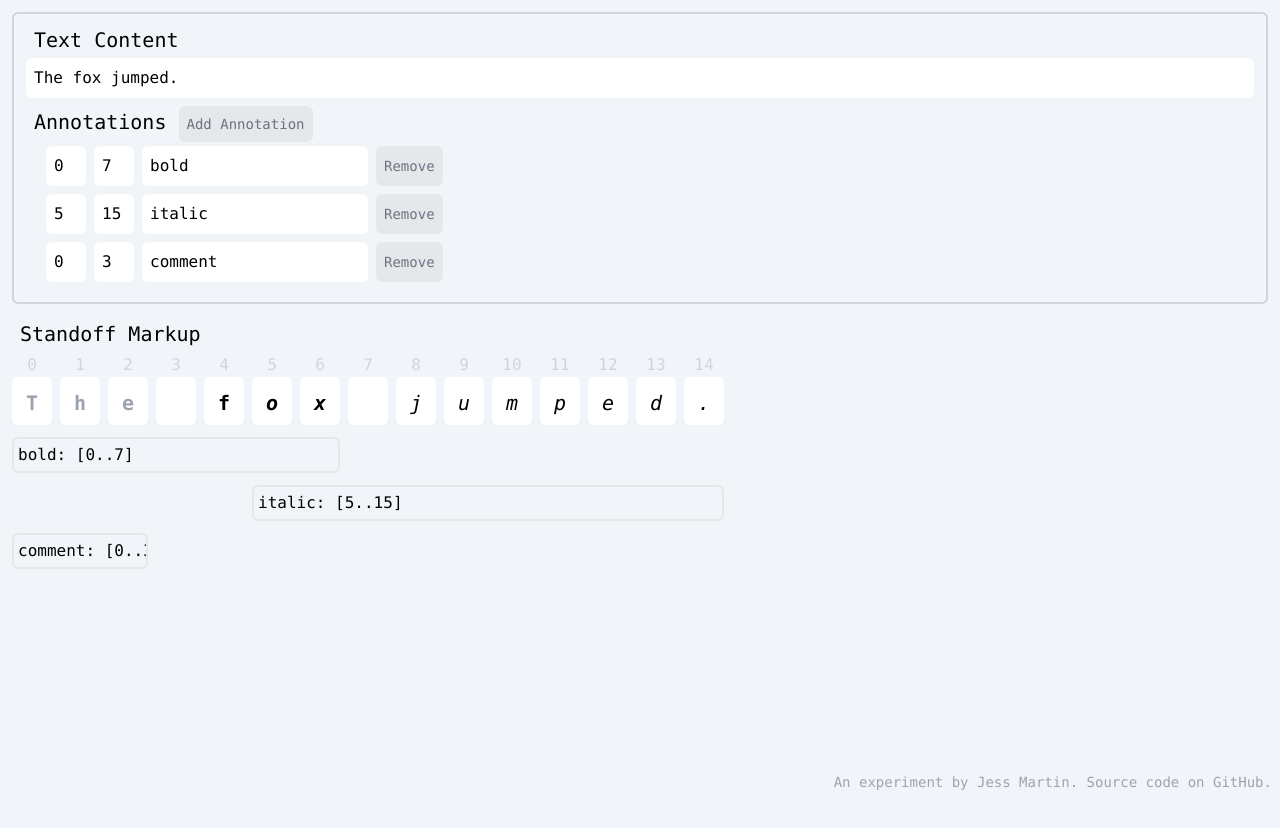
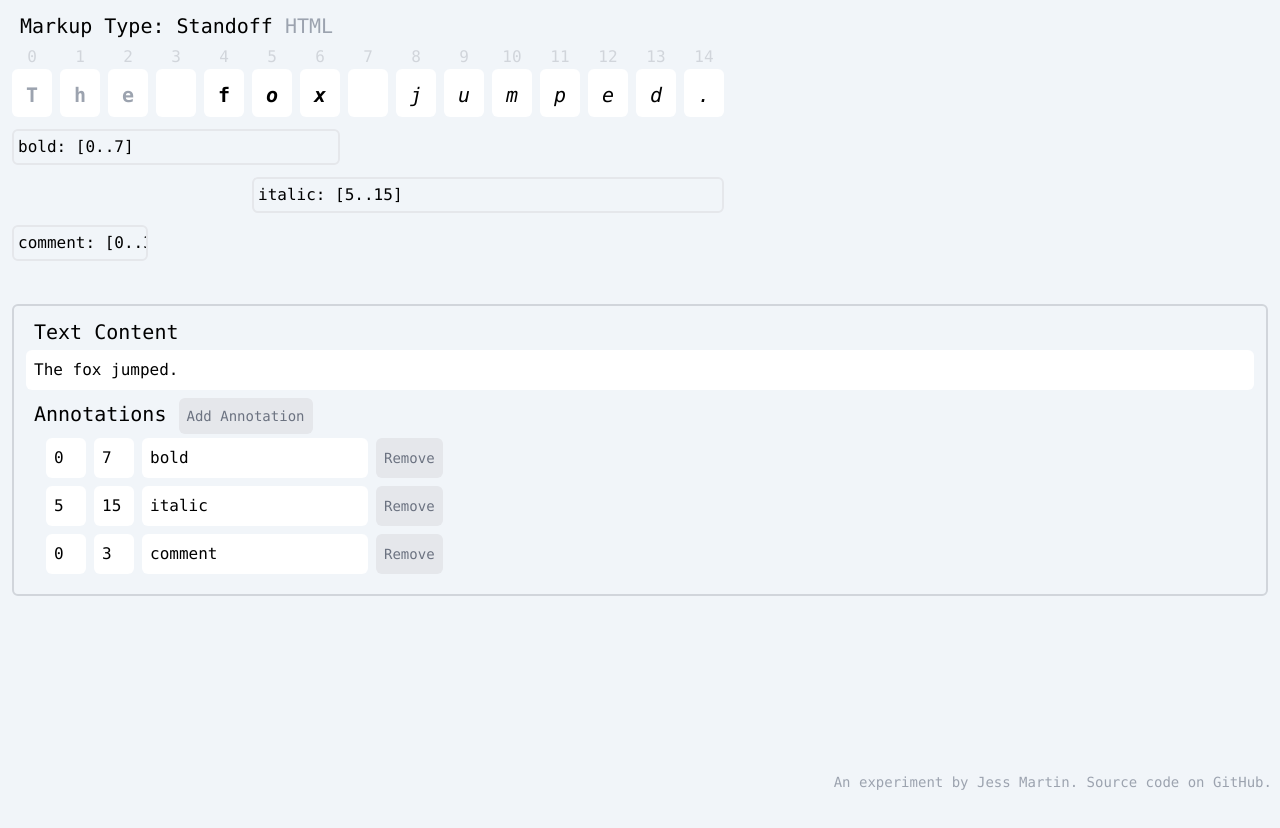
Before and after one commit to jessmartin/standoff-explainer, a SvelteKit app: page / in a window 1280 px wide. Shown: the top 828 px of the page. After the commit the page ends 800 px from the top, so only its background shows below. Built offline with nearby package versions, Linux system fonts and the light colour scheme.

Commit message:
Switching up the layout

```diff
--- a/src/routes/+page.svelte
+++ b/src/routes/+page.svelte
@@ -1,5 +1,5 @@
 <script lang="ts">
-  // =================================== TYPES
+  // TYPES ===================================
   type AnnotationTypes = 'bold' | 'italic' | 'comment'
 
   type Mark = {
@@ -18,7 +18,7 @@
     className: string
   }
 
-  // =================================== INITIAL STATE
+  // INITIAL STATE ===========================
 
   const knownAnnotations: Annotation[] = [
     { type: 'bold', tag: 'strong', className: 'font-bold' },
@@ -70,11 +70,29 @@
   let colors = ['red', 'yellow', 'green', 'blue', 'indigo', 'purple', 'pink']
 
   const updateAnnotation = (e: Event, annotationIndex: number, key: string) => {
-    console.log('updating this one annotation')
-    doc.annotations[annotationIndex][key] = (e.target as HTMLInputElement).value
+    let value = (e.target as HTMLInputElement).value
+    const annotation = doc.annotations[annotationIndex]
+
+    if (key === 'end' || key === 'start') {
+      let offsetValue = parseInt(value)
+      if (isNaN(offsetValue)) {
+        annotation[key] = (e.target as HTMLInputElement).value
+      } else {
+        if (key === 'end' && offsetValue > doc.text.length) {
+          offsetValue = doc.text.length
+        } else if (key === 'start' && offsetValue < 0) {
+          offsetValue = 0
+        }
+        annotation[key] = offsetValue
+      }
+    } else {
+      annotation[key] = (e.target as HTMLInputElement).value
+    }
     doc.annotations = doc.annotations
     recomputeDoc()
   }
+
+  let markupToggle: 'standoff' | 'html' = 'standoff'
 </script>
 
 <svelte:head>
@@ -91,9 +109,57 @@
   >.
 </span>
 
+<p class="font-mono px-2 mb-1 text-xl">
+  Markup Type:
+  <span><button class="" on:click={(e) => (markupToggle = 'standoff')}>Standoff</button></span>
+  <span class="text-gray-400"
+    ><button class="" on:click={() => (markupToggle = 'html')}>HTML</button></span
+  >
+</p>
+<div class="mb-1 pb-1 overflow-x-auto whitespace-nowrap h-64">
+  {#each doc.text.split('') as _, i}
+    <span class="font-mono text-gray-300 inline-block w-10 mr-2 text-center dark:text-gray-500"
+      >{i}</span
+    >
+  {/each}
+  <br />
+  {#each doc.textWithAnnotations as { char, charAnnotations }, i}
+    <span
+      class="inline-block font-mono text-xl p-3 bg-white dark:bg-slate-700 rounded-md mr-2 w-10 h-12 text-center {charAnnotations
+        .map((a) => a.className)
+        .join(' ')}"
+    >
+      {@html char === ' ' ? '&#160;' : char}
+    </span>
+  {/each}
+
+  <div class="relative mt-3 bg-slate-300">
+    {#each nonEmptyAnnotations(doc.annotations) as annotation, i}
+      <span
+        class="absolute font-mono border-{colors[i]}-200 dark:border-{colors[
+          i
+        ]}-700 border-2 bg-{colors[i]}-50 dark:bg-{colors[
+          i
+        ]}-600 rounded-md p-1 font-mono overflow-hidden"
+        style="left: {annotation.start * 48}px; width: {(annotation.end - annotation.start) * 48 -
+          8}px; top: {i * 48}px;"
+      >
+        {annotation.type}: [{annotation.start}..{annotation.end}]
+      </span>
+    {/each}
+  </div>
+</div>
+
 <div class="mb-4 border-gray-300 dark:border-gray-600 border-2 rounded-md p-3">
   <p class="font-mono px-2 mb-1 text-xl">Text Content</p>
-  <input bind:value={doc.text} class="font-mono w-full p-2 mb-2 rounded-md dark:bg-slate-600" />
+  <input
+    value={doc.text}
+    on:input={(e) => {
+      doc.text = e.target.value
+      recomputeDoc()
+    }}
+    class="font-mono w-full p-2 mb-2 rounded-md dark:bg-slate-600"
+  />
 
   <p class="font-mono px-2 mb-1 text-xl">
     Annotations
@@ -137,38 +203,3 @@
     </div>
   {/each}
 </div>
-
-<p class="font-mono px-2 mb-1 text-xl">Standoff Markup</p>
-<div class="mb-1 pb-1 overflow-x-auto whitespace-nowrap min-h-screen">
-  {#each doc.text.split('') as _, i}
-    <span class="font-mono text-gray-300 inline-block w-10 mr-2 text-center dark:text-gray-500"
-      >{i}</span
-    >
-  {/each}
-  <br />
-  {#each doc.textWithAnnotations as { char, charAnnotations }, i}
-    <span
-      class="inline-block font-mono text-xl p-3 bg-white dark:bg-slate-700 rounded-md mr-2 w-10 h-12 text-center {charAnnotations
-        .map((a) => a.className)
-        .join(' ')}"
-    >
-      {@html char === ' ' ? '&#160;' : char}
-    </span>
-  {/each}
-
-  <div class="relative mt-3 bg-slate-300">
-    {#each nonEmptyAnnotations(doc.annotations) as annotation, i}
-      <span
-        class="absolute font-mono border-{colors[i]}-200 dark:border-{colors[
-          i
-        ]}-700 border-2 bg-{colors[i]}-50 dark:bg-{colors[
-          i
-        ]}-600 rounded-md p-1 font-mono overflow-hidden"
-        style="left: {annotation.start * 48}px; width: {(annotation.end - annotation.start) * 48 -
-          8}px; top: {i * 48}px;"
-      >
-        {annotation.type}: [{annotation.start}..{annotation.end}]
-      </span>
-    {/each}
-  </div>
-</div>
```
